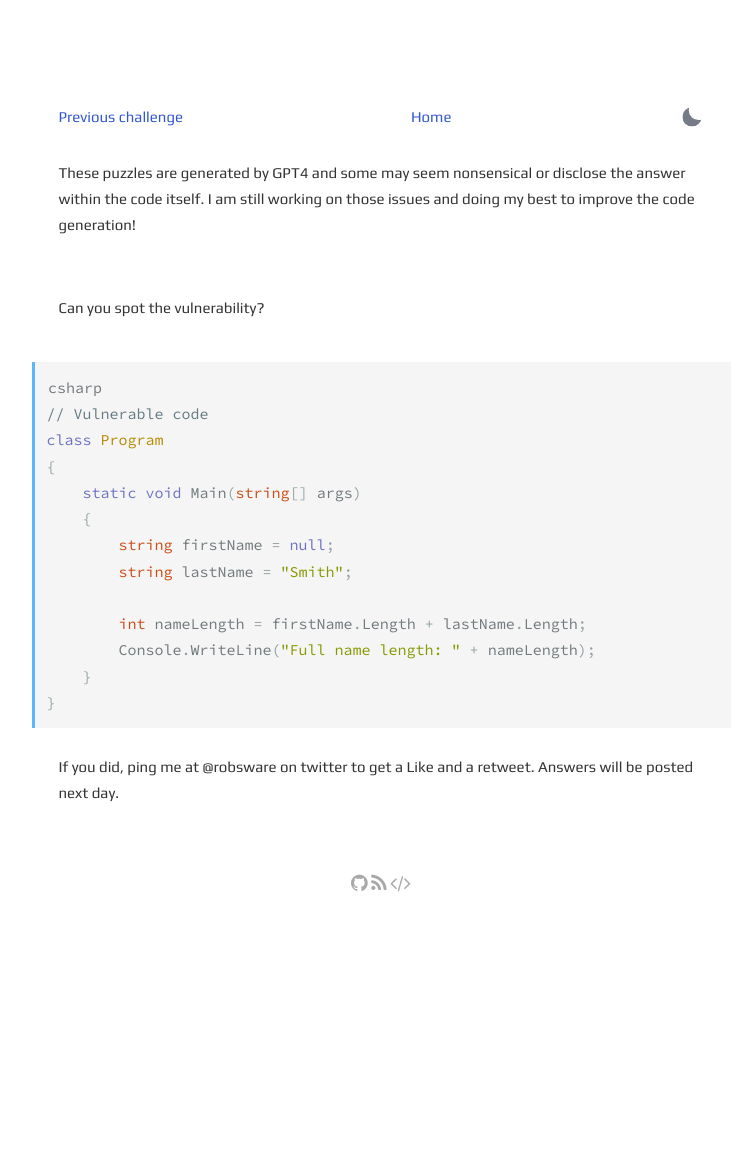
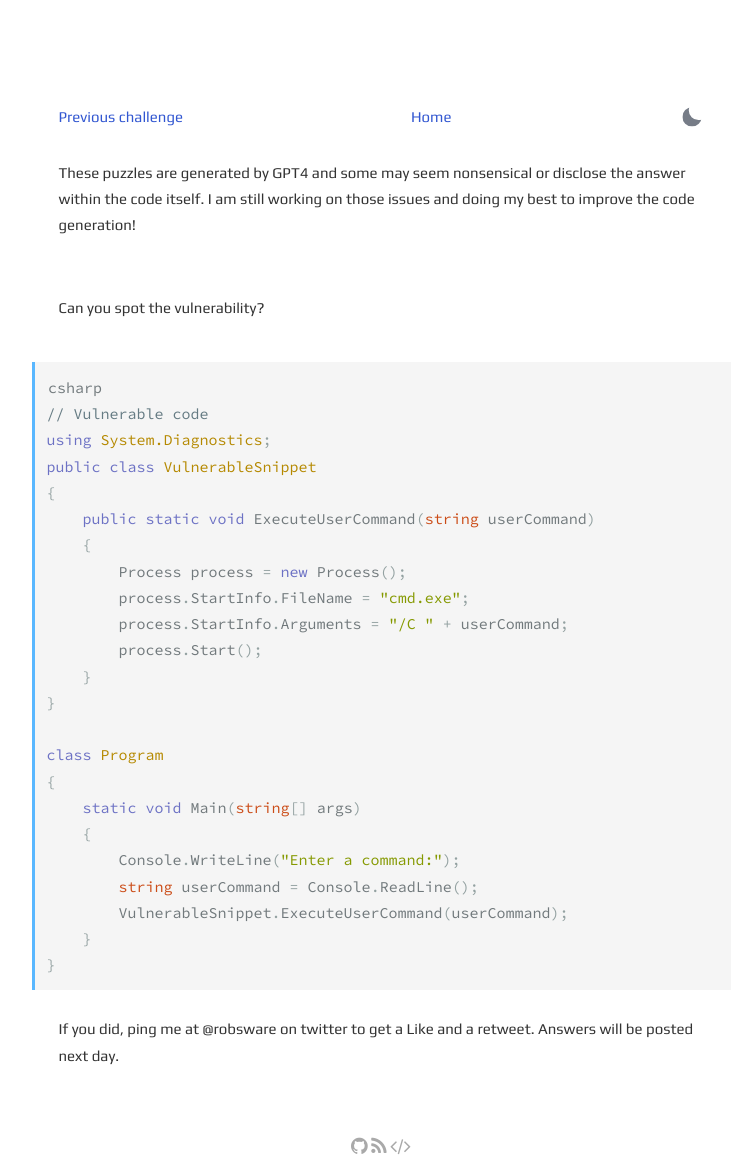
Before and after one commit to robsware/robsware.github.io, a Jekyll site: the page built from challenges/dailyappsec.html, in a window 1280 px wide. Shown: the whole page, without its empty margins (259-991 px from the left). Built offline with Jekyll 4.4.1, drawn with Linux system fonts in a browser that asks for light colours; before the commit the page ends 914 px from its top, so only the background shows below that.

Commit message:
Automated daily appsec challenge

```diff
--- a/challenges/dailyappsec.html
+++ b/challenges/dailyappsec.html
@@ -4,7 +4,7 @@ layout: page
 
 <section class="post">
     <div class="flex-row-between">
-    <a href="{{ site.url }}{{ site.baseurl }}/challenges/2023-04-12"> Previous challenge</a>
+    <a href="{{ site.url }}{{ site.baseurl }}/challenges/2023-04-14"> Previous challenge</a>
           <a href="{{ site.url }}{{ site.baseurl }}/"> Home</a>
       <button title="Change theme" id="theme-toggle" onclick="modeSwitcher()">
         <div></div>
@@ -19,15 +19,25 @@ layout: page
 {% highlight c# %}
 csharp
 // Vulnerable code
+using System.Diagnostics;
+public class VulnerableSnippet
+{
+    public static void ExecuteUserCommand(string userCommand)
+    {
+        Process process = new Process();
+        process.StartInfo.FileName = "cmd.exe";
+        process.StartInfo.Arguments = "/C " + userCommand;
+        process.Start();
+    }
+}
+
 class Program
 {
     static void Main(string[] args)
     {
-        string firstName = null;
-        string lastName = "Smith";
-
-        int nameLength = firstName.Length + lastName.Length;
-        Console.WriteLine("Full name length: " + nameLength);
+        Console.WriteLine("Enter a command:");
+        string userCommand = Console.ReadLine();
+        VulnerableSnippet.ExecuteUserCommand(userCommand);
     }
 }
 
```
Also changed, not shown: challenges/2023-04-14.html (added, +66 -0 lines).
